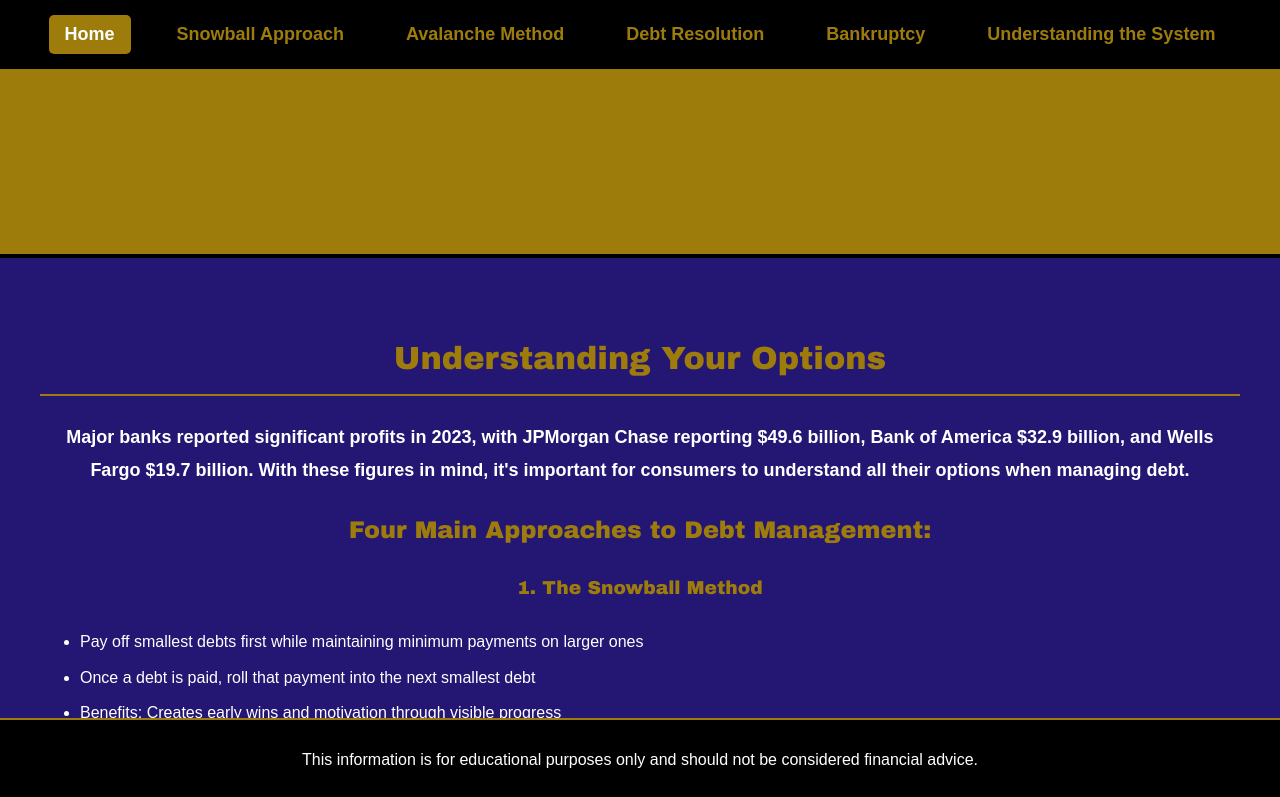
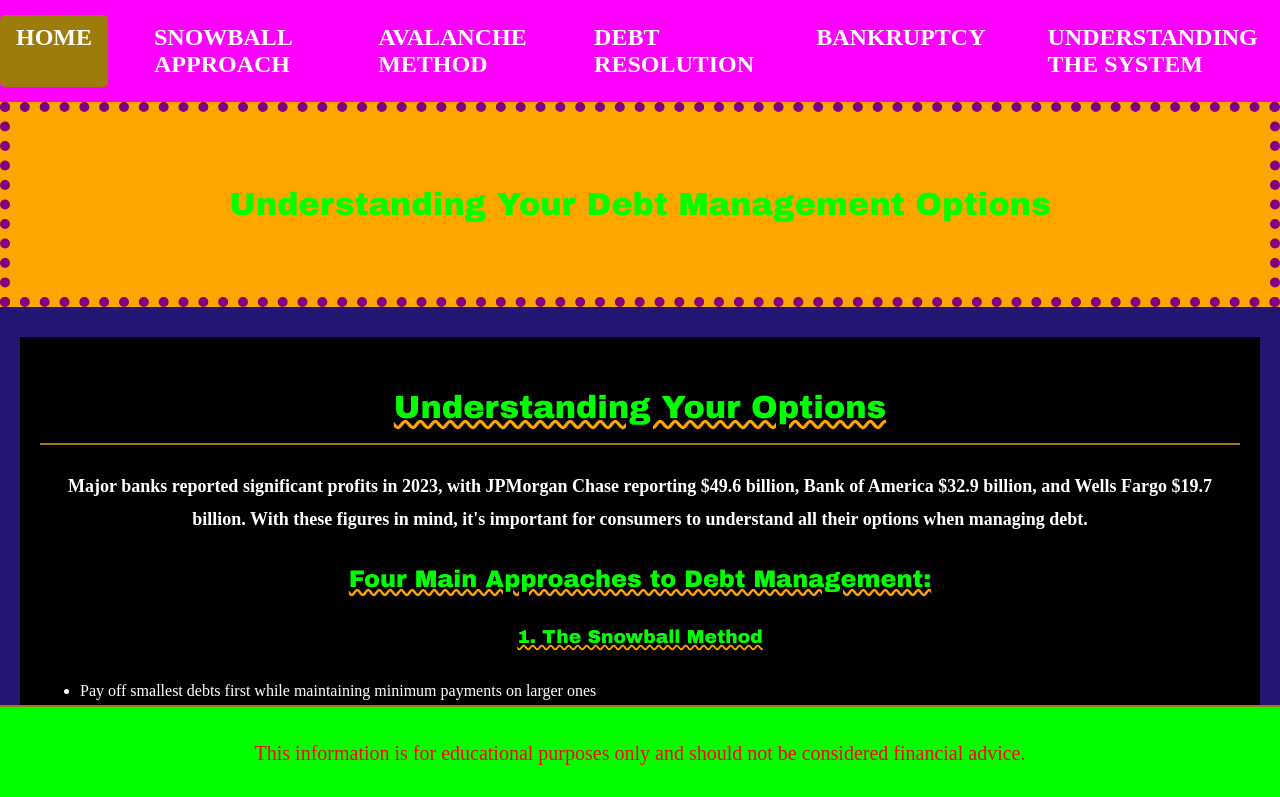
Before and after one commit to NKNIPSCH/IT3203_Project, a plain HTML site: page index.html in a window 1280 px wide. Shown: the top 797 px of the page. Drawn offline with Linux system fonts and the light colour scheme.

Commit message:
I completely changing the entire site

```diff
--- a/style.css
+++ /dev/null
@@ -1,63 +0,0 @@
-body {
-    font-family: 'Comic Sans MS', cursive;
-    margin: 0;
-    padding: 0;
-    background-color: #FF00FF; /* Bright pink */
-    color: yellow;
- }
-
- menu {
-    background-color: red;
-    margin: 0;
-    padding: 15px 0;
-    display: flex;
-    justify-content: center;
-    gap: 30px;
-    border: 5px dashed green;
- }
-
- menu a {
-    color: white;
-    text-decoration: none;
-    font-size: 24px;
-    font-weight: bold;
-    text-transform: uppercase;
- }
-
- menu a:hover {
-    color: lime;
-    transform: rotate(5deg);
-    transition: all 0.3s;
- }
-
- .hero {
-    padding: 50px 20px;
-    background-color: orange;
-    color: blue;
-    text-align: center;
-    border: 10px dotted purple;
- }
-
- .content {
-    padding: 20px;
-    max-width: 1200px;
-    margin: 0 auto;
-    text-align: center;
-    background-color: black;
- }
-
- footer {
-    background-color: lime;
-    color: red;
-    text-align: center;
-    padding: 15px 0;
-    position: fixed;
-    width: 100%;
-    bottom: 0;
-    font-size: 20px;
- }
-
- h1, h2, h3 {
-    color: lime;
-    text-decoration: underline wavy orange;
- }
--- a/styles.css
+++ b/styles.css
@@ -1,12 +1,27 @@
 body {
+<<<<<<< Updated upstream
     font-family: Arial, sans-serif;
     margin: 0;
     padding: 0;
     background-color: #241773; /* Ravens purple */
     color: white;
+<<<<<<< Updated upstream
  }
 
  menu {
+=======
+=======
+<<<<<<< Updated upstream
+   font-family: 'Comic Sans MS', cursive;
+   margin: 0;
+   padding: 0;
+   background-color: #FF00FF; /* Bright pink */
+   color: yellow;
+>>>>>>> Stashed changes
+}
+
+menu {
+>>>>>>> Stashed changes
     background-color: black;
     margin: 0;
     padding: 15px 0;
@@ -72,9 +87,17 @@ body {
     width: 100%;
     bottom: 0;
     border-top: 2px solid #9E7C0C;
+<<<<<<< Updated upstream
  }
 
  h1, h2, h3 {
+=======
+}
+
+/* Multiple Element Selector */
+h1, h2, h3 {
+<<<<<<< Updated upstream
+>>>>>>> Stashed changes
     color: #9E7C0C; /* Ravens gold */
     margin: 25px 0;
     font-family: 'Arial Black', sans-serif;
@@ -98,6 +121,7 @@ body {
     font-size: 32px;
     border-bottom: 2px solid #9E7C0C;
     padding-bottom: 10px;
+<<<<<<< Updated upstream
  }
 
  section {
@@ -129,3 +153,75 @@ body {
     margin: 20px 0;
     padding-left: 40px;
  }
+=======
+}
+=======
+   color: lime;
+   text-decoration: underline wavy orange;
+}
+=======
+    font-family: 'Comic Sans MS', cursive;
+    margin: 0;
+    padding: 0;
+    background-color: #FF00FF; /* Bright pink */
+    color: yellow;
+ }
+
+ menu {
+    background-color: red;
+    margin: 0;
+    padding: 15px 0;
+    display: flex;
+    justify-content: center;
+    gap: 30px;
+    border: 5px dashed green;
+ }
+
+ menu a {
+    color: white;
+    text-decoration: none;
+    font-size: 24px;
+    font-weight: bold;
+    text-transform: uppercase;
+ }
+
+ menu a:hover {
+    color: lime;
+    transform: rotate(5deg);
+    transition: all 0.3s;
+ }
+
+ .hero {
+    padding: 50px 20px;
+    background-color: orange;
+    color: blue;
+    text-align: center;
+    border: 10px dotted purple;
+ }
+
+ .content {
+    padding: 20px;
+    max-width: 1200px;
+    margin: 0 auto;
+    text-align: center;
+    background-color: black;
+ }
+
+ footer {
+    background-color: lime;
+    color: red;
+    text-align: center;
+    padding: 15px 0;
+    position: fixed;
+    width: 100%;
+    bottom: 0;
+    font-size: 20px;
+ }
+
+ h1, h2, h3 {
+    color: lime;
+    text-decoration: underline wavy orange;
+ }
+>>>>>>> Stashed changes
+>>>>>>> Stashed changes
+>>>>>>> Stashed changes
```
Also changed, not shown: china.png (deleted), girl.png (deleted), trulli.jpg (deleted).
